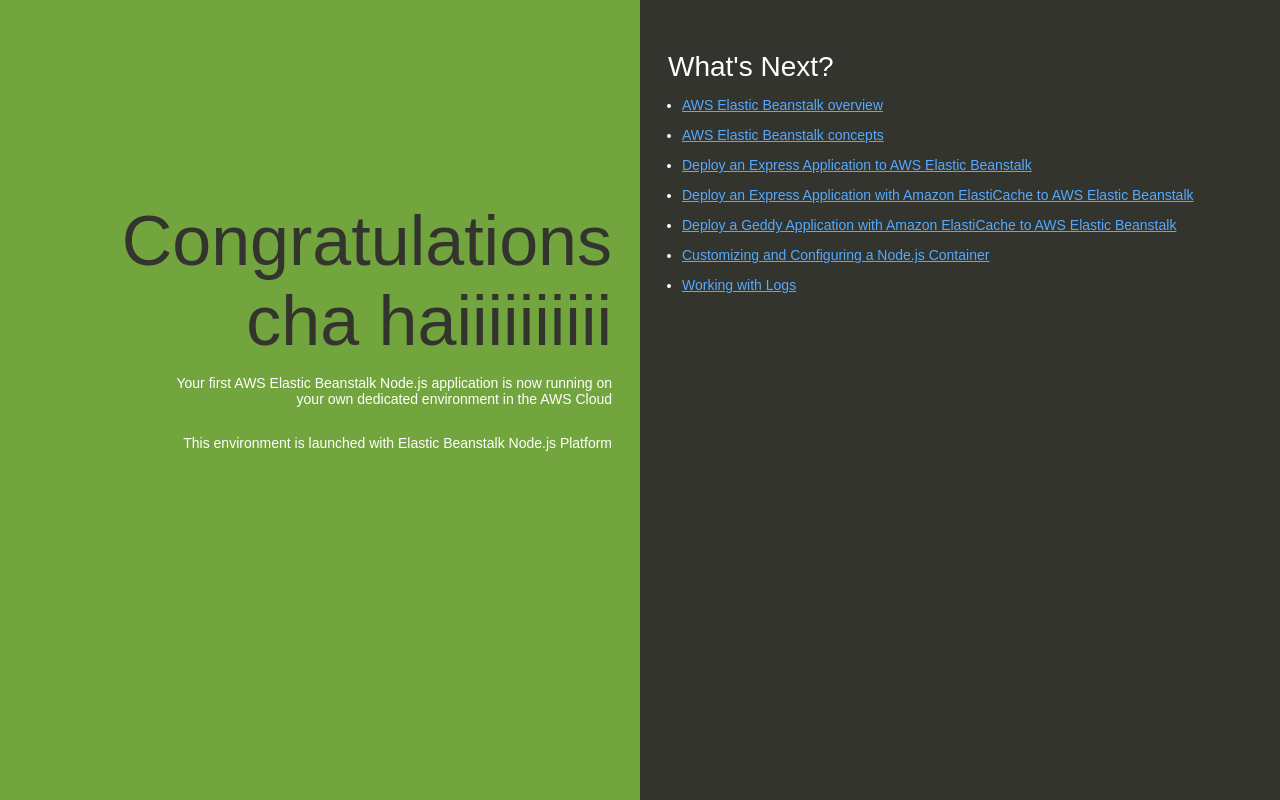
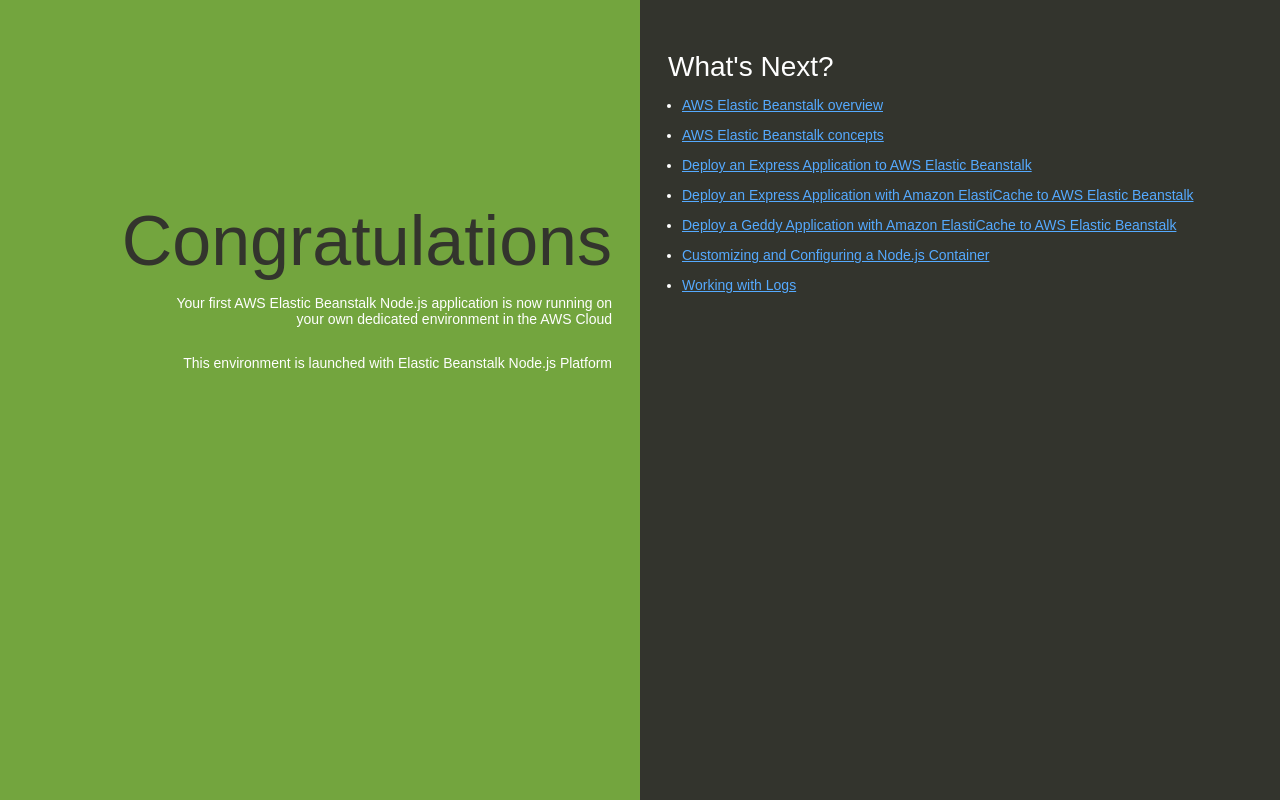
Before and after one commit to sauravshakya1/samplerepo, a website: page nodejs 2/index.html in a window 1280 px wide. Drawn offline with Linux system fonts and the light colour scheme.

Commit message:
change to congratulation

```diff
--- a/nodejs 2/index.html
+++ b/nodejs 2/index.html
@@ -74,7 +74,7 @@
   </head>
   <body>
     <div class="textColumn">
-      <h1>Congratulations cha haiiiiiiiiii</h1>
+      <h1>Congratulations</h1>
       <p>Your first AWS Elastic Beanstalk Node.js application is now running on your own dedicated environment in the AWS Cloud</p>
       <p>This environment is launched with Elastic Beanstalk Node.js Platform</p>
     </div>
```
